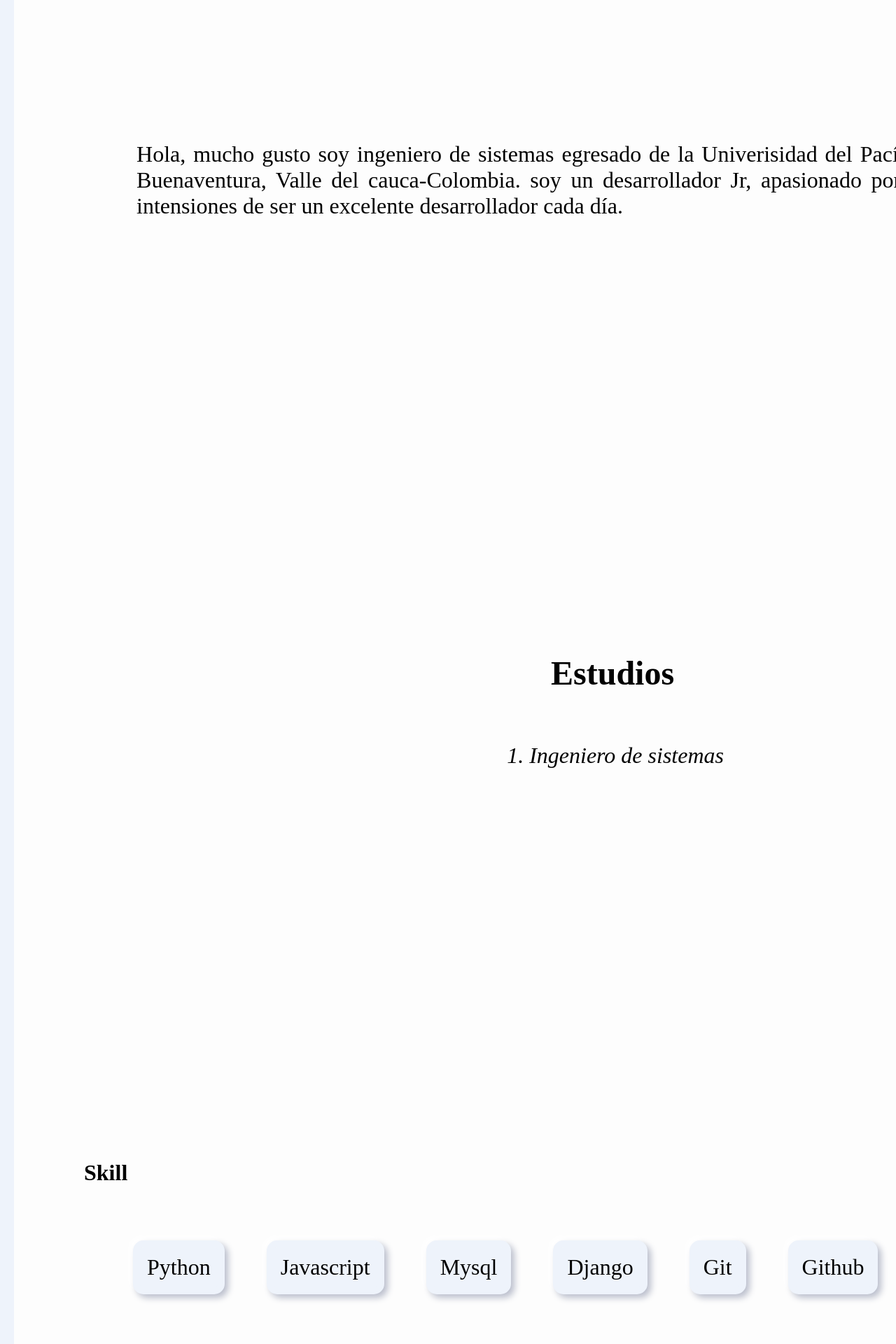
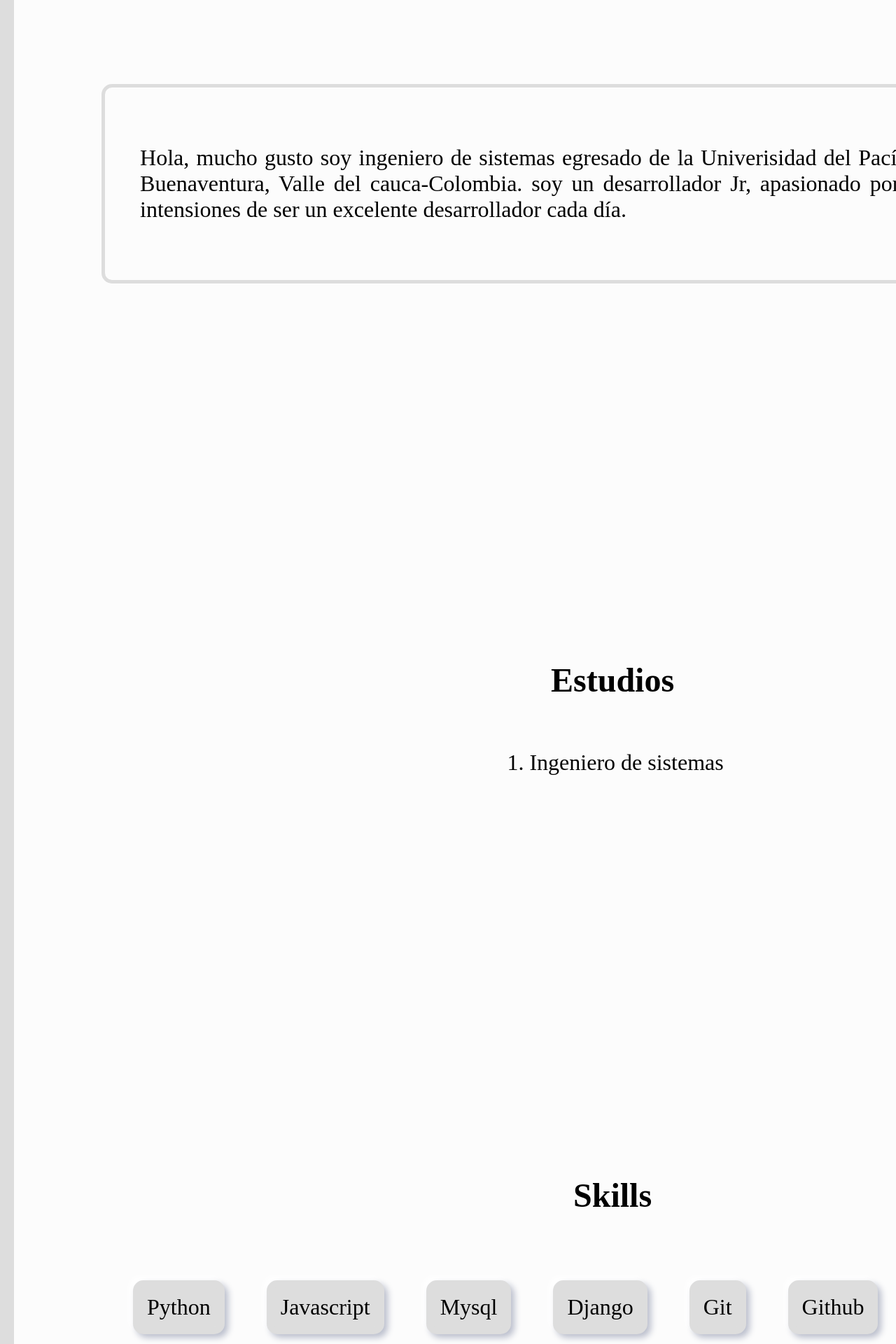
Before and after one commit to FranciscoDJVI/Javascript, a React (Create React App) app in the folder mifirstpage/: page / in a window 1280 px wide. Shown: the part 1300-3220 px from the top of the page at 70% size. Built offline with nearby package versions, Linux system fonts and the light colour scheme.

Commit message:
fix: custom

```diff
--- a/mifirstpage/src/App.css
+++ b/mifirstpage/src/App.css
@@ -30,8 +30,9 @@ body {
   width: fit-content;
   z-index: 1000;
   padding: 1rem;
-  box-shadow:5px 5px 10px #babecc,
-             -5px -5px 10px #ffffff;
+  box-shadow:
+    5px 5px 10px #babecc,
+    -5px -5px 10px #ffffff;
   border-radius: 15px;
 }
 
@@ -64,7 +65,6 @@ body {
   font-size: 2rem;
   font-style: none;
   margin-bottom: var(--margin-bottom-principal);
-  font-style: italic;
 }
 
 .skills {
--- a/mifirstpage/src/components/PresentationText.js
+++ b/mifirstpage/src/components/PresentationText.js
@@ -1,9 +1,15 @@
-import React from "react";
 import { motion } from "motion/react";
+
+const customStylediv = {
+  border: "5px var(--principal-color) solid",
+  borderRadius: "15px",
+  boxShadow:
+    "5px 5px 10px var(--principal-color), -5px -5px -10px var(--secondary-color)",
+};
 
 function PresentationText() {
   return (
-    <div className="presentation-text">
+    <div className="presentation-text" style={customStylediv}>
       <motion.p
         initial={{ opacity: 0, y: -20 }}
         animate={{ opacity: 1, y: 0 }}
--- a/mifirstpage/src/components/Skills.js
+++ b/mifirstpage/src/components/Skills.js
@@ -7,8 +7,8 @@ const customStyleli = {
   background: "var(--principal-color)",
   padding: "10px",
   border: "10px var(--principal-color) solid",
-  boxShadow:"5px 5px 10px #babecc, -5px -5px 10px #ffffff",
-  borderRadius:"15px",
+  boxShadow: "5px 5px 10px #babecc, -5px -5px 10px #ffffff",
+  borderRadius: "15px",
 };
 const skills = [
   "Python",
@@ -41,8 +41,22 @@ const itemVariants = {
 function Skills() {
   return (
     <div className="skills">
-      <h2 style={{ fontSize: "2rem", marginBottom: "3rem" }}>Skill</h2>
-      <div>
+      <div
+        style={{
+          display: "flex",
+          flexDirection: "column",
+          justifyItems: "center",
+          alignItems: "center",
+        }}
+      >
+        <h2
+          style={{
+            fontSize: "3rem",
+            marginBottom: "3rem",
+          }}
+        >
+          Skills
+        </h2>
         <motion.ul
           variants={containerVarinats}
           initial="hidden"
--- a/mifirstpage/src/index.css
+++ b/mifirstpage/src/index.css
@@ -1,6 +1,6 @@
 :root {
-  --principal-color: #eef3fb;
-  --secondary-color: #fdfdfd;
+  --principal-color: #dddddd;
+  --secondary-color: #fcfcfc;
   --font-size-principal: 2rem;
   --font-size-secondary: 1rem;
   --margin-bottom-principal: 500px;
```
